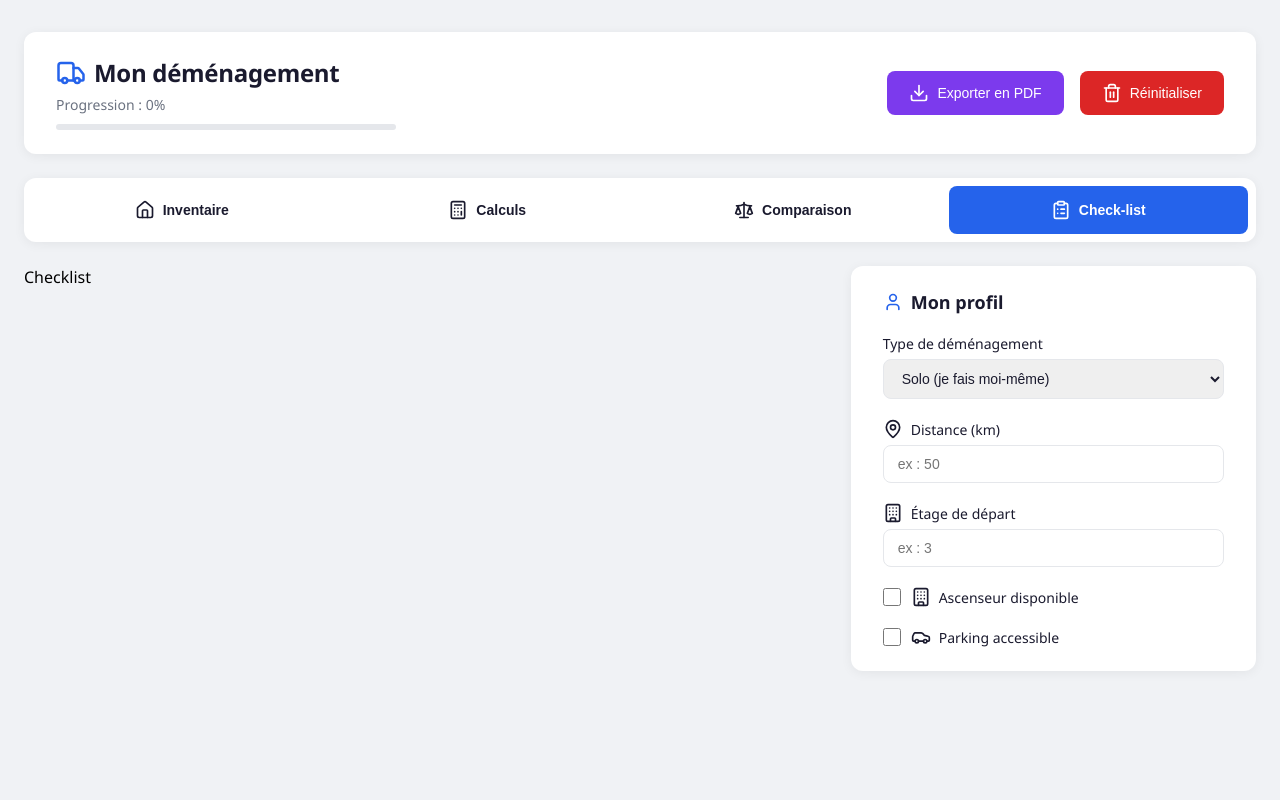
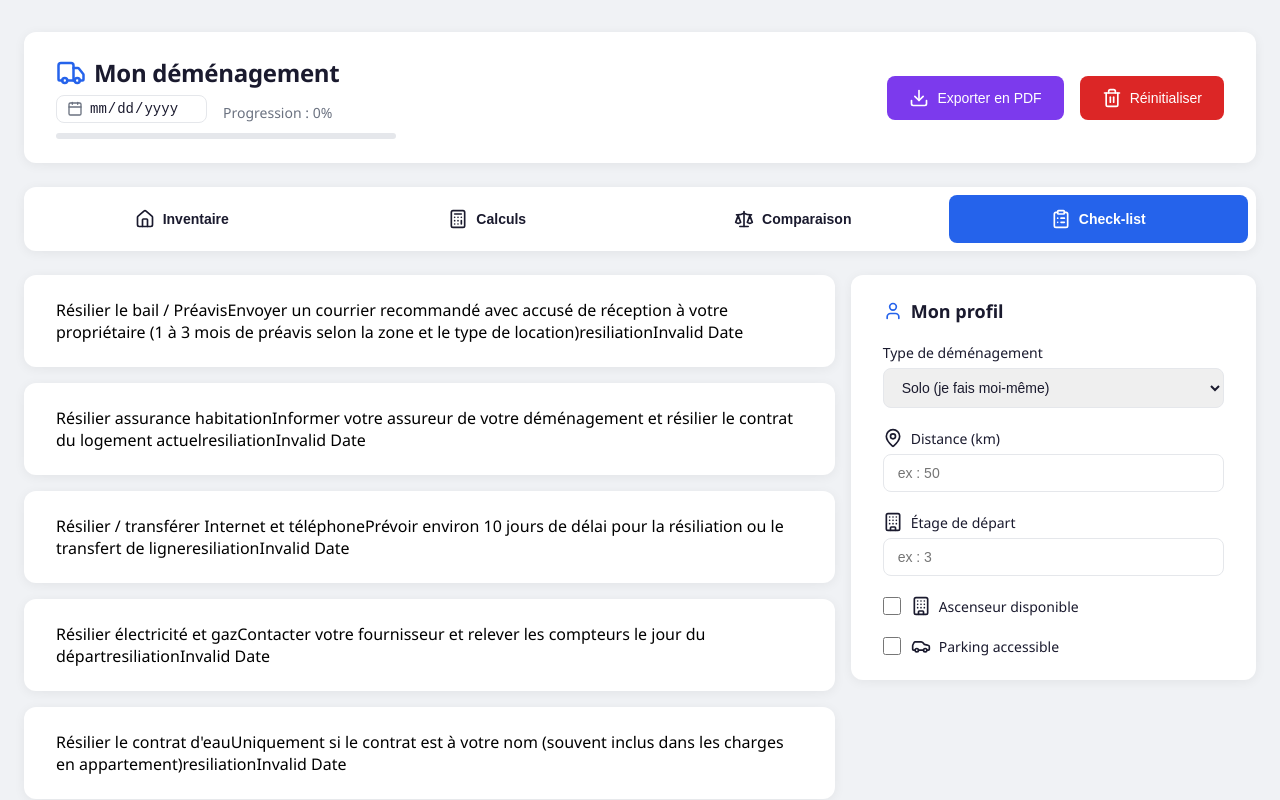
Before and after one commit to Maelys-B/simulateur-demenagement, a React (Vite) app: page / in a window 1280 px wide. Both pictures are taken after a click on the button "Check-list". Shown: the top 800 px of the page. Built offline with nearby package versions, Linux system fonts and the light colour scheme.

Commit message:
feat: affichage des tâches checklist avec dates calculées et statuts retard/urgence

```diff
--- a/src/App.jsx
+++ b/src/App.jsx
@@ -1,4 +1,4 @@
-import { Download, Trash2, Truck } from 'lucide-react';
+import { Calendar, Download, Trash2, Truck } from 'lucide-react';
 import { useState } from 'react';
 import Calculs from './components/Calculs/Calculs';
 import Checklist from './components/Checklist/Checklist';
@@ -19,6 +19,7 @@ function App() {
     etage: '',
     ascenseur: false,
     parking: false,
+    dateDemenagement: '',
   });
   const volumeTotal = calculerVolume(pieces);
   const cartonsParPiece = calculerCartons(pieces);
@@ -36,7 +37,13 @@ function App() {
               <Truck size={30} /> Mon déménagement
             </span>
           </h1>
-          <p className="header-progression">Progression : {progression}%</p>
+          <div className='flex'>
+            <div className="header-date-wrapper">
+              <Calendar size={16} />
+              <input type="date" className="header-date" />
+            </div>
+            <p className="header-progression">Progression : {progression}%</p>
+          </div>
           <div className="progress-bar-track">
             <div className="progress-bar-fill" style={{ width: `${progression}%` }} />
           </div>
@@ -61,7 +68,7 @@ function App() {
           {ongletActif === 'inventaire' && <Inventaire pieces={pieces} setPieces={setPieces} />}
           {ongletActif === 'calculs' && <Calculs pieces={pieces} profil={profil}/>}
           {ongletActif === 'comparaison' && <Comparaison budgetSolo={budgetSolo} budgetPro={budgetPro} />}
-          {ongletActif === 'check-list' && <Checklist />}
+          {ongletActif === 'check-list' && <Checklist profil={profil}/>}
         </div>
         <ProfilPanel profil={profil} setProfil={setProfil} />
       </div>
--- a/src/components/Checklist/Checklist.jsx
+++ b/src/components/Checklist/Checklist.jsx
@@ -1,3 +1,172 @@
-export default function Checklist() {
-  return <div>Checklist</div>;
+export const TACHES_PREDEFINIES = [
+    {
+      id: 'bail-preavis',
+      titre: 'Résilier le bail / Préavis',
+      description:
+        'Envoyer un courrier recommandé avec accusé de réception à votre propriétaire (1 à 3 mois de préavis selon la zone et le type de location)',
+      joursAvant: 90,
+      type: 'resiliation',
+    },
+    {
+      id: 'assurance-habitation-resil',
+      titre: 'Résilier assurance habitation',
+      description: 'Informer votre assureur de votre déménagement et résilier le contrat du logement actuel',
+      joursAvant: 30,
+      type: 'resiliation',
+    },
+    {
+      id: 'internet-resil',
+      titre: 'Résilier / transférer Internet et téléphone',
+      description: 'Prévoir environ 10 jours de délai pour la résiliation ou le transfert de ligne',
+      joursAvant: 21,
+      type: 'resiliation',
+    },
+    {
+      id: 'energie-resil',
+      titre: 'Résilier électricité et gaz',
+      description: 'Contacter votre fournisseur et relever les compteurs le jour du départ',
+      joursAvant: 14,
+      type: 'resiliation',
+    },
+    {
+      id: 'eau-resil',
+      titre: 'Résilier le contrat d\'eau',
+      description: 'Uniquement si le contrat est à votre nom (souvent inclus dans les charges en appartement)',
+      joursAvant: 14,
+      type: 'resiliation',
+    },
+
+    {
+      id: 'assurance-habitation-nouv',
+      titre: 'Souscrire assurance habitation',
+      description: 'Obligatoire avant l\'entrée dans les lieux — l\'attestation est demandée à la remise des clés',
+      joursAvant: 14,
+      type: 'souscription',
+    },
+    {
+      id: 'energie-souscription',
+      titre: 'Ouvrir les compteurs électricité et gaz',
+      description: 'Souscrire un contrat pour le nouveau logement, prévoir 5 à 15 jours de délai',
+      joursAvant: 15,
+      type: 'souscription',
+    },
+    {
+      id: 'eau-souscription',
+      titre: 'Ouvrir le contrat d\'eau',
+      description: 'Contacter le service des eaux de la nouvelle commune',
+      joursAvant: 10,
+      type: 'souscription',
+    },
+    {
+      id: 'internet-souscription',
+      titre: 'Souscrire Internet et téléphone',
+      description: 'Commander votre box — comptez 2 à 4 semaines si une intervention technique est nécessaire',
+      joursAvant: 21,
+      type: 'souscription',
+    },
+
+    {
+      id: 'poste-reexpedition',
+      titre: 'Contrat de réexpédition du courrier',
+      description: 'Souscrire auprès de La Poste pour faire suivre votre courrier (6 ou 12 mois)',
+      joursAvant: 10,
+      type: 'demarche',
+    },
+    {
+      id: 'stationnement',
+      titre: 'Demander une autorisation de stationnement',
+      description: 'À faire en mairie pour réserver un emplacement au camion le jour J (délai variable selon la commune)',
+      joursAvant: 20,
+      type: 'demarche',
+    },
+    {
+      id: 'etat-des-lieux',
+      titre: 'Planifier l\'état des lieux de sortie',
+      description: 'Prendre rendez-vous avec le propriétaire ou l\'agence',
+      joursAvant: 14,
+      type: 'demarche',
+    },
+    {
+      id: 'securite-sociale',
+      titre: 'Signaler le changement d\'adresse à la Sécurité sociale',
+      description: 'Via votre compte Ameli — pensez aussi à votre mutuelle',
+      joursAvant: 0,
+      type: 'demarche',
+    },
+    {
+      id: 'caf',
+      titre: 'Mettre à jour l\'adresse à la CAF',
+      description: 'Important si vous percevez des aides au logement (APL), le montant peut changer',
+      joursAvant: 0,
+      type: 'demarche',
+    },
+    {
+      id: 'impots',
+      titre: 'Déclarer le changement d\'adresse aux impôts',
+      description: 'Via impots.gouv.fr, rubrique "Gérer mon prélèvement à la source"',
+      joursAvant: -7,
+      type: 'demarche',
+    },
+    {
+      id: 'banque',
+      titre: 'Prévenir la banque et les assurances',
+      description: 'Mise à jour de l\'adresse pour les relevés et contrats (auto, santé, prévoyance)',
+      joursAvant: -7,
+      type: 'demarche',
+    },
+    {
+      id: 'employeur',
+      titre: 'Informer l\'employeur',
+      description: 'Mise à jour du dossier RH, utile pour les remboursements de transport',
+      joursAvant: -7,
+      type: 'demarche',
+    },
+    {
+      id: 'carte-grise',
+      titre: 'Mettre à jour la carte grise',
+      description: 'Obligatoire dans le mois suivant le déménagement, via ANTS (gratuit)',
+      joursAvant: -30,
+      type: 'demarche',
+    },
+    {
+      id: 'liste-electorale',
+      titre: 'S\'inscrire sur les listes électorales',
+      description: 'À faire en mairie ou en ligne sur service-public.fr',
+      joursAvant: -30,
+      type: 'demarche',
+    },
+    {
+      id: 'medecin-traitant',
+      titre: 'Déclarer un nouveau médecin traitant',
+      description: 'Si vous changez de région — formulaire à remplir avec le nouveau praticien',
+      joursAvant: -60,
+      type: 'demarche',
+    },
+];
+
+export default function Checklist({ profil }) {
+
+  const tachesAvecDates = TACHES_PREDEFINIES.map((item) => {
+    const dateEcheance = new Date(profil.dateDemenagement);
+    dateEcheance.setDate(dateEcheance.getDate() - item.joursAvant);
+    const enRetard = dateEcheance < new Date();
+    const enUrgence = !enRetard && dateEcheance <= new Date(new Date().getTime() + 7 * 24 * 60 * 60 * 1000);
+    return { ...item, dateEcheance, enRetard, enUrgence };
+  });
+
+  return (
+    <div>
+      {tachesAvecDates.map((tache) => (
+        <div className="card">
+          <div key={tache.id} className={`chk-item ${tache.enRetard ? 'chk-item--late' : ''} ${tache.enUrgence ? 'chk-item--urgent' : ''}`}>
+          <span>{tache.titre}</span>
+          <span>{tache.description}</span>
+          <span>{tache.type}</span>
+          <span>{tache.dateEcheance.toLocaleDateString('fr-FR')}</span>
+          {tache.enRetard && <span>En retard</span>}
+        </div>
+        </div>
+      ))}
+    </div>
+  );
 }
--- a/src/index.css
+++ b/src/index.css
@@ -117,3 +117,34 @@ body {
 .header-title svg {
   color: var(--color-primary);
 }
+
+.flex {
+  display: flex;
+  align-items: center;
+  gap: var(--spacing-md);
+  margin-top: 6px;
+}
+
+.header-date-wrapper {
+  display: flex;
+  align-items: center;
+  gap: 6px;
+  border: 1px solid var(--color-border);
+  border-radius: var(--radius-md);
+  padding: 4px 10px;
+  background-color: var(--color-bg-card);
+  color: var(--color-text-muted);
+}
+
+.header-date {
+  border: none;
+  outline: none;
+  font-size: var(--font-size-base);
+  color: var(--color-text);
+  background: transparent;
+}
+
+
+.header-date::-webkit-calendar-picker-indicator {
+  display: none;
+}
```
